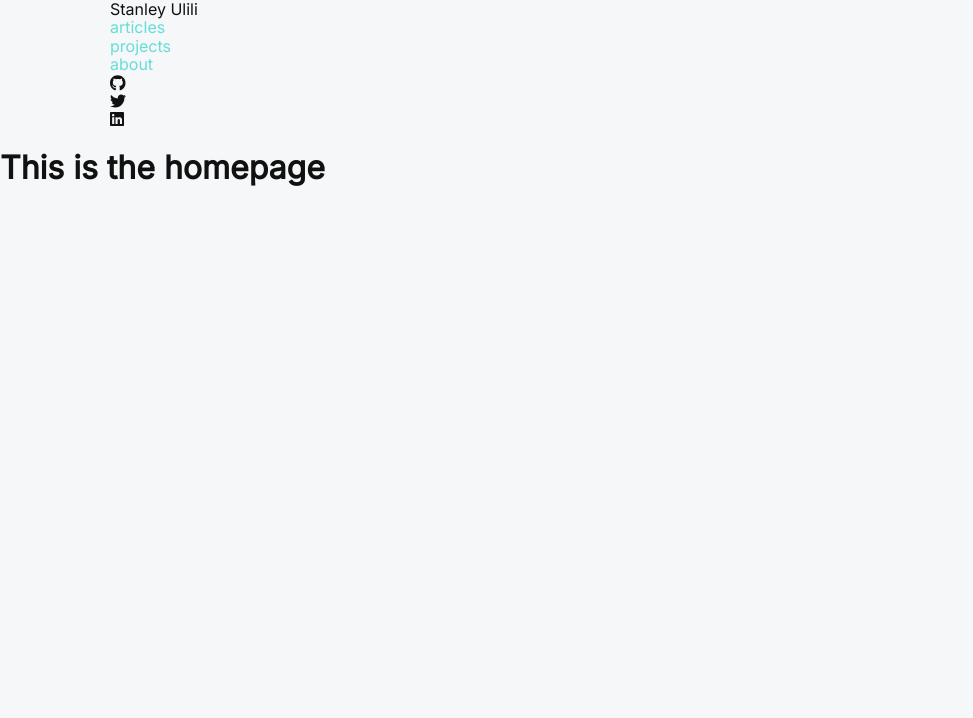
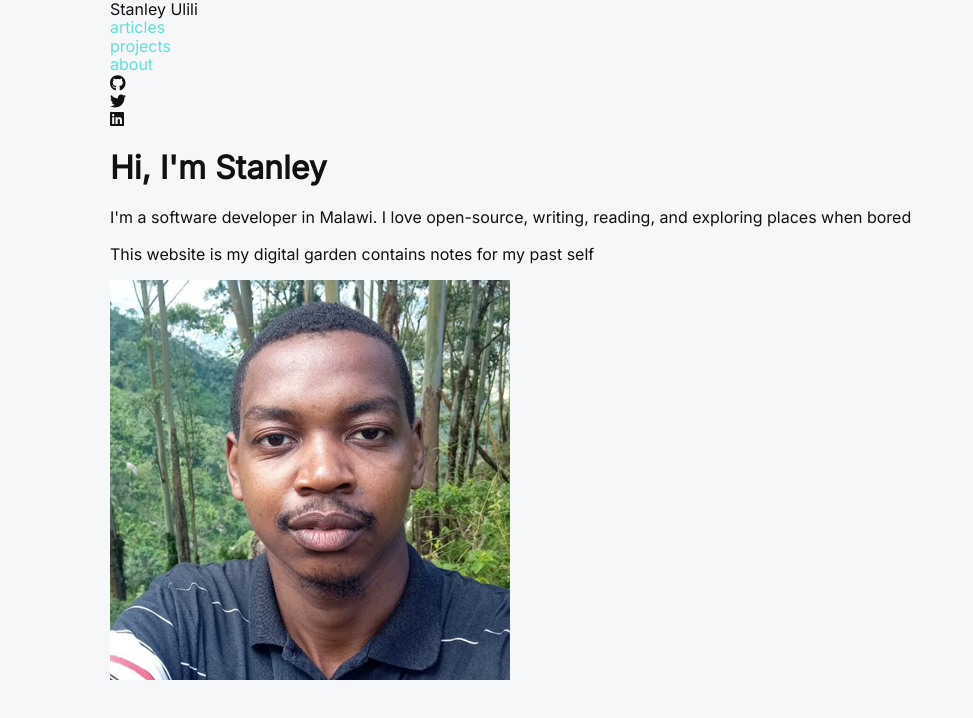
Before and after one commit to stanulilic/stanleyulili.com-old, a Next.js app: page / in a window 1280 px wide. Shown: the top 718 px of the page, without its empty margins (0-973 px from the left). Built offline with nearby package versions, Linux system fonts and the light colour scheme.

Commit message:
added hero section on homepage

```diff
--- /dev/null
+++ b/components/hero.tsx
@@ -0,0 +1,28 @@
+import Image from "next/image";
+
+export default function Hero() {
+  return (
+    <section>
+      <div className="wrapper">
+        <div className="hero-content">
+          <h1 className="hero-title">Hi, I'm Stanley</h1>
+          <p className="hero-description">
+            I'm a software developer in Malawi. I love open-source, writing,
+            reading, and exploring places when bored <br />
+            <br />
+            This website is my digital garden contains notes for my past self
+          </p>
+        </div>
+        <div className="hero-img">
+          <Image
+            priority
+            src="/images/bio.png"
+            alt="Picture of the author"
+            width={400}
+            height={400}
+          />
+        </div>
+      </div>
+    </section>
+  );
+}
--- a/components/navigation.tsx
+++ b/components/navigation.tsx
@@ -24,7 +24,7 @@ const socialItems = [
 
 export default function Navigation() {
   return (
-    <section>
+    <header>
       <div className="wrapper">
         <div className="logo">
           <NextLink href="/" className="">
@@ -52,6 +52,6 @@ export default function Navigation() {
           </ul>
         </div>
       </div>
-    </section>
+    </header>
   );
 }
--- a/pages/index.tsx
+++ b/pages/index.tsx
@@ -3,10 +3,12 @@ import Head from "next/head";
 import Image from "next/image";
 import styles from "../styles/Home.module.css";
 import Layout from "../components/layout";
+import Hero from "../components/hero";
+
 const Home: NextPage = () => {
   return (
     <Layout className={styles.container}>
-      <h1>This is the homepage</h1>
+      <Hero />
     </Layout>
   );
 };
```
Also changed, not shown: public/images/bio.png (added).
